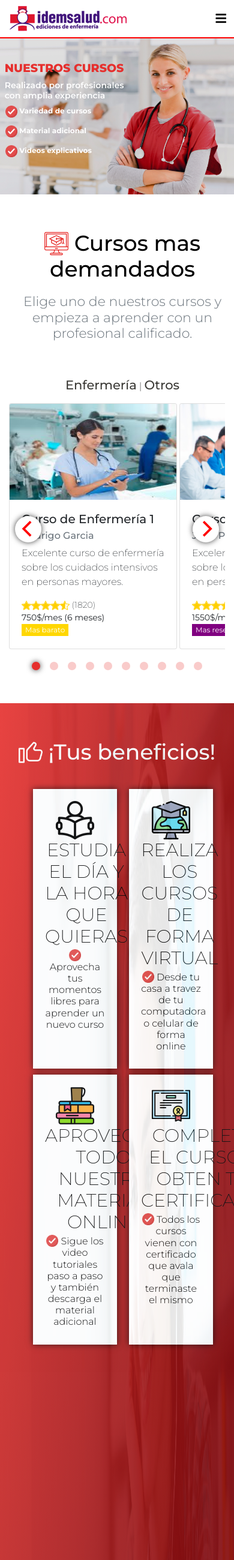
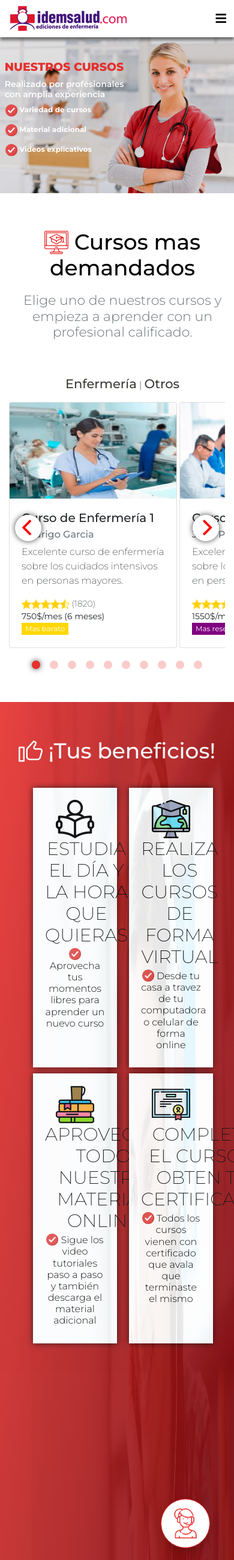
Before and after one commit to desqui92/IdemSalud, a PHP site: page / in a window 390 px wide. Shown: the whole page at 60% size. Run offline with PHP 8.4, Linux system fonts and the light colour scheme.

Commit message:
cambios generales

```diff
--- a/css/estilo.css
+++ b/css/estilo.css
@@ -642,4 +642,18 @@ margin-bottom:10px;
 }
 
 
-/*FOOTER */
+/*BOTON CONTACTO*/
+.boton-contacto{
+  background: white;
+  padding: 15px;
+  /*border: 1px solid #b88c36;*/
+  border:1px solid #e62f2d;
+  border-radius: 100%;
+  color: #fff;
+  cursor: pointer;
+  position: fixed;
+  bottom: 20px;
+  right: 40px;
+  z-index: 1;
+  animation: bounceInRight 1s forwards;
+}
--- a/footer.php
+++ b/footer.php
@@ -1,18 +1,23 @@
+<!-- BOTON DE CONTACTO -->
+<a class="boton-contacto shadow" href="https://wa.me/525551532131" target="_blank"><img width="50" height="50" src="img/support.png" alt=""></a>
+
+
+
 <div class="container-fluid mt-5" style="background-image: linear-gradient(to right bottom, #e62f2d, #c42322, #a31718, #840a0e, #660000);">
     <div class="row">
-            <div class="col-xl-4 col-lg-4 col-md-4 seccion-footer">
+            <div class="col-xl-4 col-lg-4 col-md-12 seccion-footer">
                 <h4 class="text-center mt-4 text-white titulo">Nosotros</h4>
-                <div class="mt-4">
-                    <p class="text-center text-white"><img style="vertical-align:text-bottom;" src="img/direccion.png" height="20" alt=""> 17 E/ 54 y 53 N° 1520</p>
+                <div style="margin-top:40px;">
+                    <p class="text-center text-white"><img style="vertical-align:bottom;" src="img/direccion.png" height="40" alt=""> 17 E/ 54 y 53 N° 1520</p>
                 </div>
-                <div class="mt-4">
-                    <p class="text-center text-white"><img style="vertical-align:text-bottom;" src="img/email.png" height="20" alt=""> info@idemsalud.com</p>
+                <div style="margin-top:40px;">
+                    <p class="text-center text-white"><img style="vertical-align:bottom;" src="img/email.png" height="40" alt=""> info@idemsalud.com</p>
                 </div>
-                <div class="mt-4">
-                    <p class="text-center text-white"><img style="vertical-align:text-bottom;" src="img/telefono.png" height="20" alt=""> +54 221 655-2211</p>
+                <div style="margin-top:40px;">
+                    <p class="text-center text-white"><img style="vertical-align:bottom;" src="img/telefono.png" height="40" alt=""> +54 221 655-2211</p>
                 </div>
             </div>
-            <div class="col-xl-4 col-lg-4 col-md-4 seccion-footer">
+            <div class="col-xl-4 col-lg-4 col-md-12 seccion-footer">
                 <h4 class="text-center mt-4 text-white titulo">Últimas noticias</h4>
                 <div class="mt-4">
                     <div class="row">
@@ -49,7 +54,7 @@
                 </div>
 
             </div>
-            <div class="col-xl-4 col-lg-4 col-md-4 seccion-footer">
+            <div class="col-xl-4 col-lg-4 col-md-12 seccion-footer">
                 <h4 class="text-center mt-4 text-white titulo">Seguinos</h4>
                 <ul class="text-center mt-4" style="padding-left:0px;">
                     <li style="display:inline;margin-left:5px;margin-right:5px;"><a href=""><img src="img/facebook.png" height="40" alt=""></a></li>
@@ -59,7 +64,12 @@
                 </ul>
             </div>
     </div>
-    <div class="row">
-        <hr  style="background:white;width:80%;">
+    <div class="row mt-4">
+        <div class="col-xl-9 col-sm-8 col-xs-12">
+            <hr  style="background:white;width:100%;">
+        </div>
+        <div class="col-xl-3 col-sm-4 col-xs-12">
+            <p class="text-white">© Copyright 2020 Idemsalud - Todos los Derechos Reservados -</p>
+        </div>
     </div>
 </div>
--- a/index.php
+++ b/index.php
@@ -314,7 +314,6 @@
 
 <?php
   include 'footer.php';
-
 ?>
 
 
--- a/menu-web.php
+++ b/menu-web.php
@@ -1,4 +1,4 @@
-<nav class="navbar navbar-expand-lg" id="navid" style="border-style: solid; border-width:0px 0px 2px 0px;border-color:red; font-family:Montserrat; font-size:15px;">
+<nav class="navbar navbar-expand-lg" id="navid" style="box-shadow: 0px 5px 5px 0px rgba(0,0,0,0.5);z-index:1;font-family:Montserrat; font-size:15px;">
 <a class="navbar-brand" href="#"><img src="img/logo.png"></a>
 <button class="navbar-toggler" type="button" data-toggle="collapse" data-target="#navbarTogglerDemo01" aria-controls="navbarTogglerDemo01" aria-expanded="false" aria-label="Toggle navigation">
 <i class="fas fa-bars"></i>
@@ -6,16 +6,16 @@
 <div class="collapse navbar-collapse" id="navbarTogglerDemo01" style="text-align:justify;">
     <ul class="navbar-nav mr-auto margenabajo ordenaritems">
         <li class="nav-item margenabajo" id="inicio1">
-            <a class="link1 text-muted spancito" href="index.php" style="font-family:Montserrat;"><img style="vertical-align:baseline;" src="img/home.png" height="18" alt=""> Inicio</a>
+            <a class="link1 text-muted spancito" href="index.php" style="font-family:Montserrat;"><img style="vertical-align:baseline;" src="img/home.png" height="25" alt=""> Inicio</a>
       </li>
       <li class="nav-item margenabajo" id="quienesomos">
           <a class="link1 text-muted spancito" id="quienessomos" href="nosotros.php" style="font-family:Montserrat;"></a>
       </li>
       <li class="nav-item margenabajo" id="cursos">
-        <a class="link1 text-muted spancito"href="misCursos.php" style="font-family:Montserrat;"><img style="vertical-align:baseline;" src="img/cursos.png" height="18" alt=""> Cursos</a>
+        <a class="link1 text-muted spancito"href="misCursos.php" style="font-family:Montserrat;"><img style="vertical-align:baseline;" src="img/cursos.png" height="25" alt=""> Cursos</a>
       </li>
         <li class="nav-item margenabajo">
-        <a class="link1 text-muted spancito"href="blog.php" style="font-family:Montserrat;"><img style="vertical-align:baseline;" src="img/blog.png" height="18" alt=""> Blog</a>
+        <a class="link1 text-muted spancito"href="blog.php" style="font-family:Montserrat;"><img style="vertical-align:baseline;" src="img/blog.png" height="25" alt=""> Blog</a>
       </li>
     </ul>
     <div style="margin-right:15px; margin-top:-10px;" class="d-flex justify-content-center">
@@ -32,10 +32,10 @@
     function myFunction(x) {
     if (x.matches) {
       document.getElementById("div1").innerHTML = "<button onclick=\"window.location=\'iniciarSesion.php\'\" type=\"button\" class=\"btn btn-op1\"><i class=\"far fa-user-circle fa-lg\"></i> ENTRAR / REGISTRARSE</button> </div><br><div style=\"margin-bottom:5px; margin-top:5px;\"><i class=\"fa fa-envelope text-danger\"></i><span class=\"text-muted\">&nbsp;info@idemsalud.com </span><i class=\"fa fa-phone text-danger\"></i><span class=\"text-muted\">&nbsp;0221-4707735</span></div>";
-      document.getElementById("quienessomos").innerHTML = "<img style=\"vertical-align:baseline;\" src=\"img/nosotros.png\" height=\"18\" alt=\"\">Nosotros";
+      document.getElementById("quienessomos").innerHTML = "<img style=\"vertical-align:baseline;\" src=\"img/nosotros.png\" height=\"25\" alt=\"\">Nosotros";
     } else {
       document.getElementById("div1").innerHTML = "</div><br><div style=\"margin-right:15px; margin-bottom:5px; margin-top:5px;\"><i class=\"fa fa-envelope text-danger\"></i><span class=\"text-muted\">&nbsp;info@idemsalud.com </span><i class=\"fa fa-phone text-danger\"></i><span class=\"text-muted\">&nbsp;0221-4707735</span></div><button onclick=\"window.location=\'iniciarSesion.php\'\" type=\"button\" class=\"btn btn-op1\"><i class=\"far fa-user-circle fa-lg\"></i> ENTRAR / REGISTRARSE</button>";
-      document.getElementById("quienessomos").innerHTML = "<img style=\"vertical-align:baseline;\" src=\"img/nosotros.png\" height=\"18\" alt=\"\">Quienes somos";
+      document.getElementById("quienessomos").innerHTML = "<img style=\"vertical-align:baseline;\" src=\"img/nosotros.png\" height=\"25\" alt=\"\">Quienes somos";
     }
   }
 
```
Also changed, not shown: img/support.png (added).
